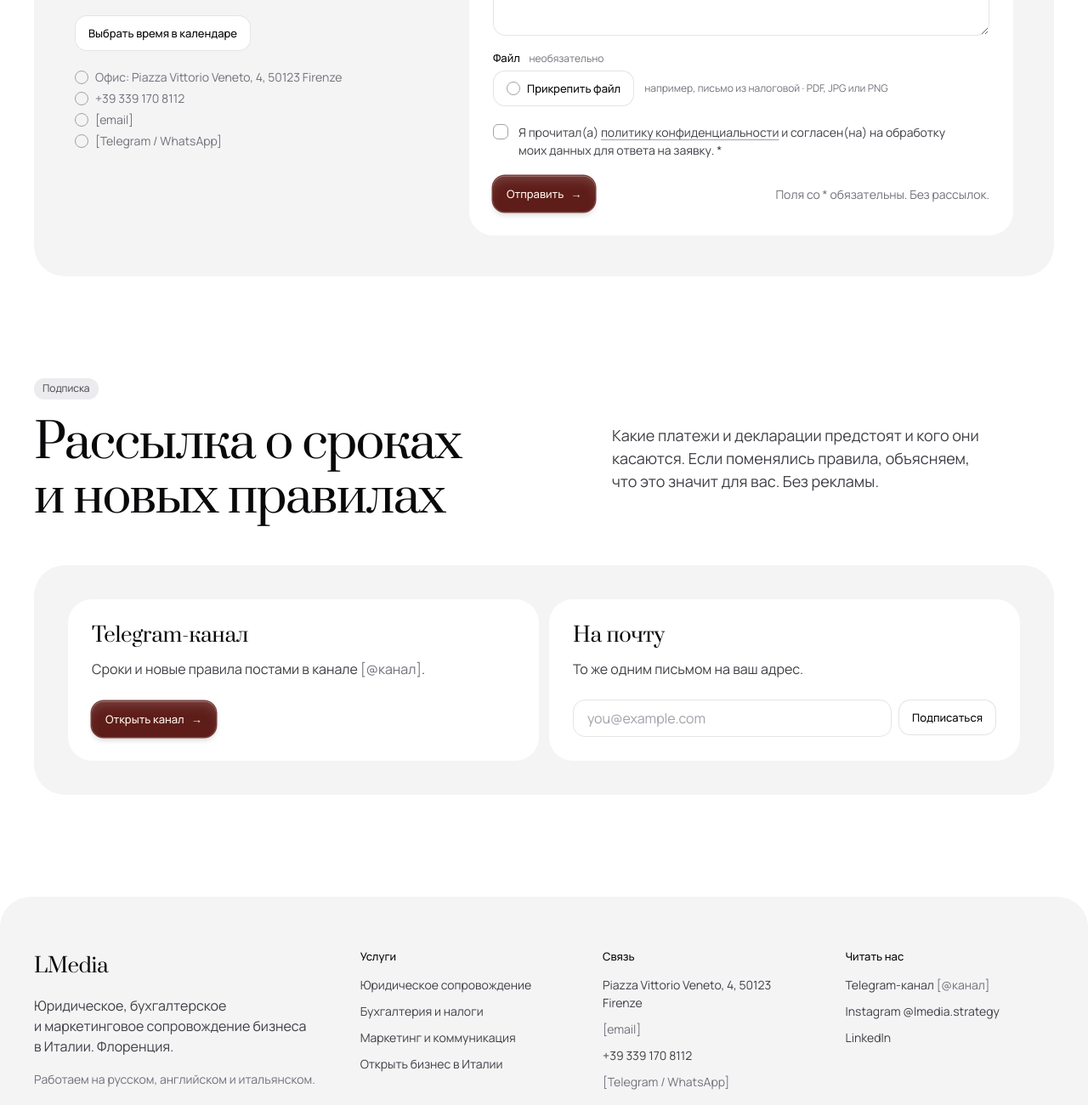
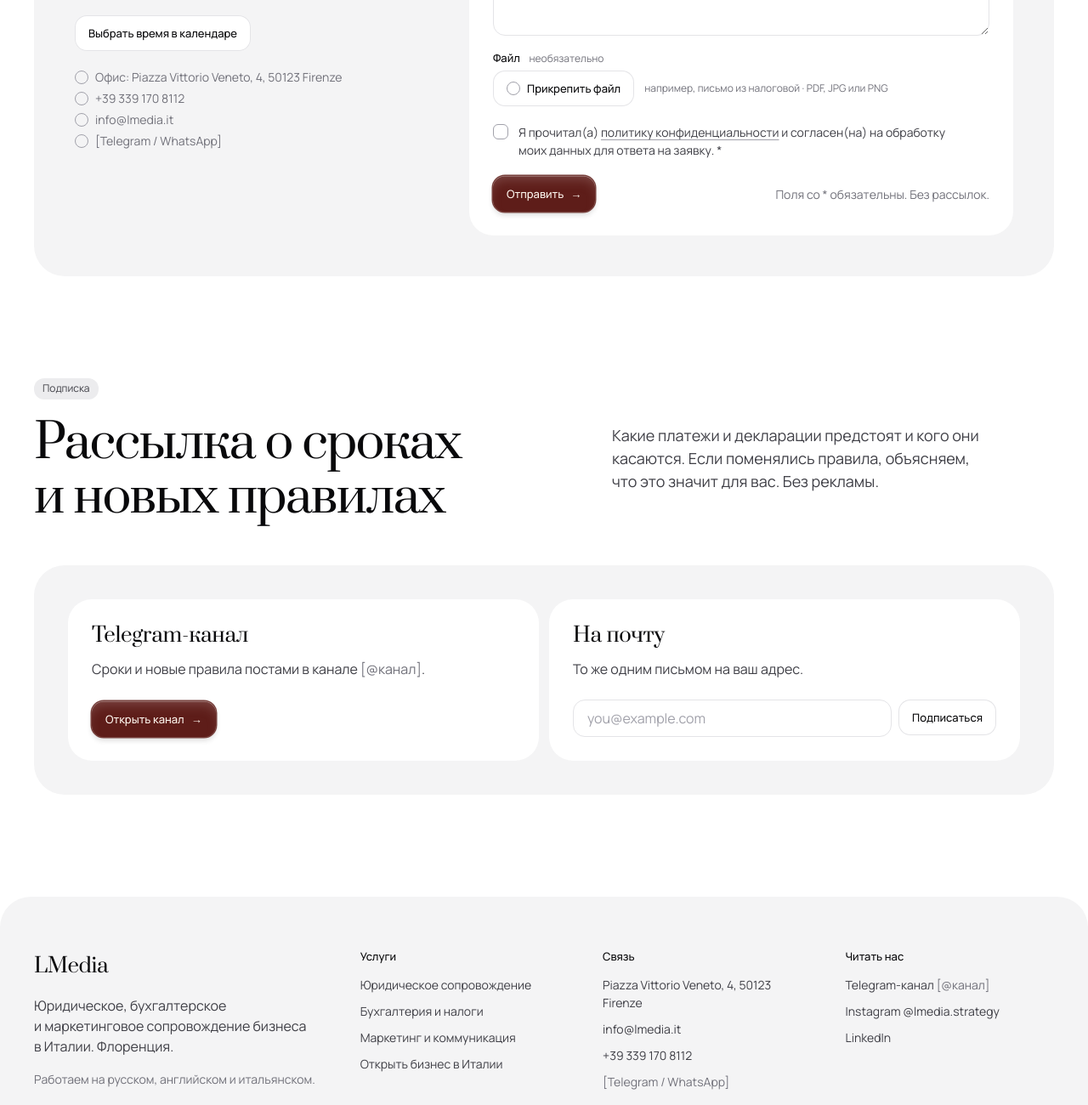
Before and after one commit to EvgeniiPe/lmedia-stand, a plain HTML site: page 03-blocks-b.html in a window 1280 px wide. Shown: the part 3620-4920 px from the top of the page at 85% size. Drawn offline with Linux system fonts and the light colour scheme.

Commit message:
Show info@lmedia.it as the contact email
The address forwards to the company Gmail through ImprovMX; the
forwarding was checked with a real message on 27.11.

Co-Authored-By: Claude Opus 5.5 <noreply@anthropic.com>

```diff
--- a/03-blocks-b.html
+++ b/03-blocks-b.html
@@ -322,7 +322,7 @@
         <div class="addr">
           <span class="small addr__l"><span class="ico ico--s" aria-hidden="true"></span>Офис: Piazza Vittorio Veneto, 4, 50123 Firenze</span>
           <span class="small addr__l"><span class="ico ico--s" aria-hidden="true"></span><a href="tel:+393391708112">+39 339 170 8112</a></span>
-          <span class="small addr__l"><span class="ico ico--s" aria-hidden="true"></span><span class="ph">[email]</span></span>
+          <span class="small addr__l"><span class="ico ico--s" aria-hidden="true"></span><a href="mailto:info@lmedia.it">info@lmedia.it</a></span>
           <span class="small addr__l"><span class="ico ico--s" aria-hidden="true"></span><span class="ph">[Telegram / WhatsApp]</span></span>
         </div>
       </div>
@@ -389,7 +389,7 @@
       <div class="ftr__col">
         <span class="ftr__h">Связь</span>
         <span>Piazza Vittorio Veneto, 4, 50123 Firenze</span>
-        <span class="ph">[email]</span>
+        <a href="mailto:info@lmedia.it">info@lmedia.it</a>
         <a href="tel:+393391708112">+39 339 170 8112</a>
         <span class="ph">[Telegram / WhatsApp]</span>
       </div>
```
Also changed, not shown: en/index.html (+2 -2 lines), index.html (+2 -2 lines).
